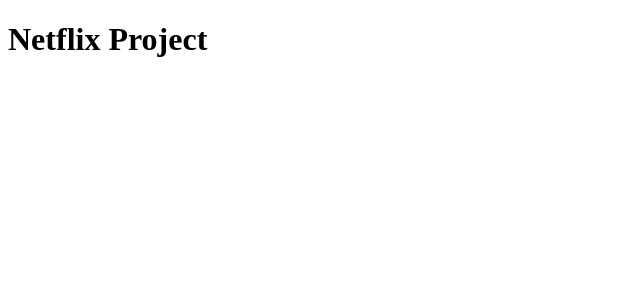
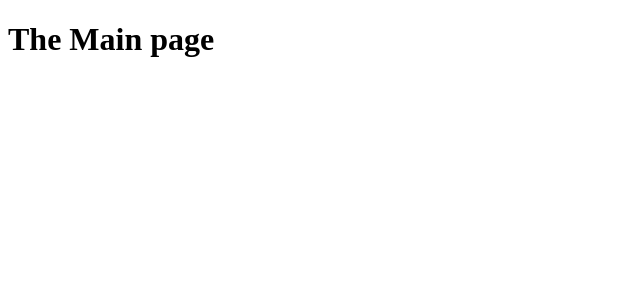
Before and after one commit to karleighponnock/Clone_Netflix_Website, a React (Create React App) app in the folder netflix-clone/: page / in a window 1280 px wide. Shown: the top 300 px of the page, without its empty margins (0-640 px from the left). Built offline with nearby package versions, Linux system fonts and the light colour scheme.

Commit message:
Main component rendered on App

```diff
--- a/netflix-clone/src/App.js
+++ b/netflix-clone/src/App.js
@@ -1,10 +1,12 @@
 import React from 'react';
 import './css//App.css';
+import Main from './pages'
+
 
 function App() {
   return (
     <div>
-      <h1>Netflix Project</h1>
+      <Main />
     </div>
   );
 }
--- /dev/null
+++ b/netflix-clone/src/pages/index.js
@@ -0,0 +1,13 @@
+import React, { Component } from 'react'
+
+class Main extends Component {
+    render(){
+        return (
+            <div>
+                <h1>The Main page</h1>
+            </div>
+        )
+    }
+}
+
+export default Main;
```
